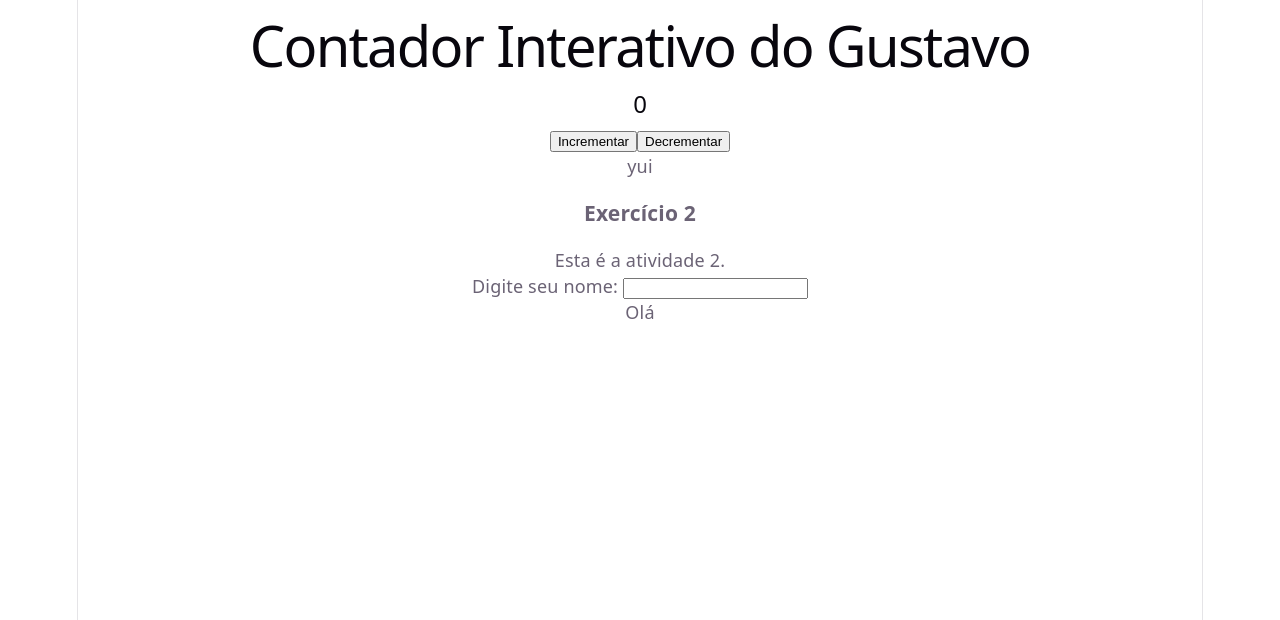
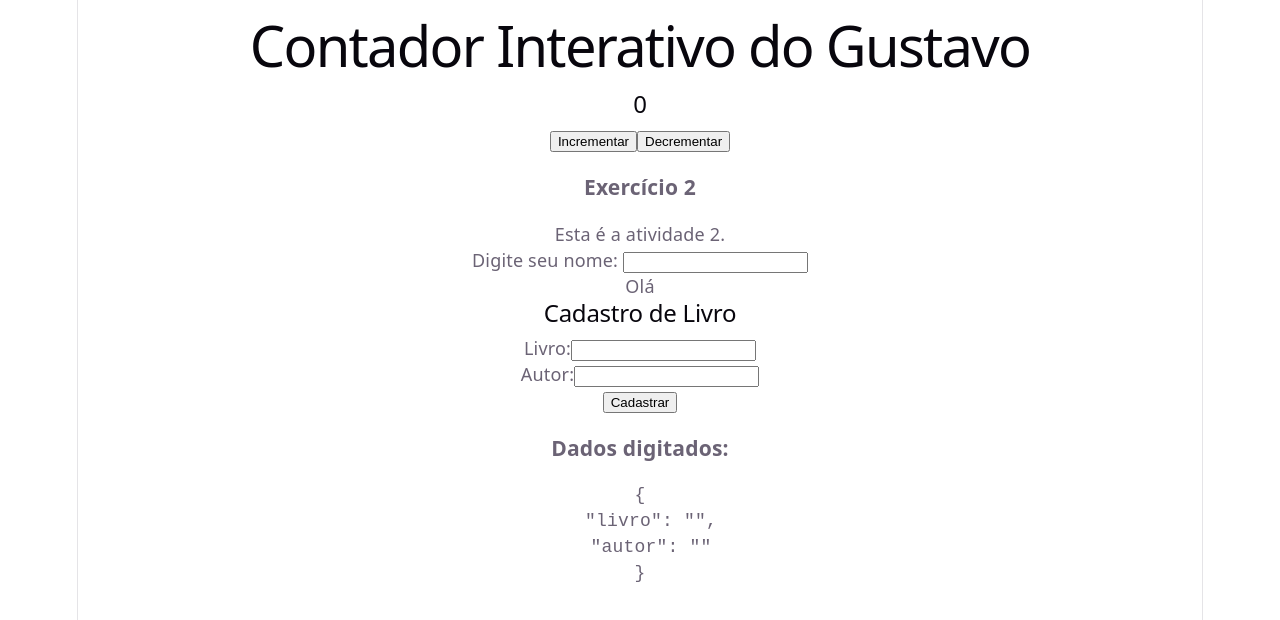
Before and after one commit to GustavoLVL/PROJETO-REACT-GUGU, a React (Vite) app in the folder my-app/: page / in a window 1280 px wide. Shown: the top 620 px of the page. Built offline with nearby package versions, Linux system fonts and the light colour scheme.

Commit message:
Gustavo29/032026

```diff
--- a/my-app/src/App.jsx
+++ b/my-app/src/App.jsx
@@ -1,13 +1,15 @@
 import './App.css'
 import Atividade1 from './Atividades/atividade1'
 import Atividade2 from './Atividades/atividade2'
+import AtividadeNova from './Atividades/atividadeNova'
 
 function App() {
   return (
     <>
       <div>
-       <Atividade1 />yui
-        <Atividade2 />
+       <Atividade1 />
+       <Atividade2 />
+        <AtividadeNova />
       </div>
     </>
   )
--- a/my-app/src/Atividades/atividadeNova.jsx
+++ b/my-app/src/Atividades/atividadeNova.jsx
@@ -0,0 +1,63 @@
+import { useState } from "react";
+
+function AtividadeNova() {
+
+  const [form, setForm] = useState({
+    livro: "",
+    autor: ""
+  });
+
+  function handleChange(event) {
+    const { name, value } = event.target;
+
+    setForm({
+      ...form,
+      [name]: value
+    });
+  }
+
+  function handleSubmit(event) {
+    event.preventDefault();
+
+    console.log("Livro:", form.livro);
+    console.log("Autor:", form.autor);
+  }
+
+  return (
+    <div>
+      <h2>Cadastro de Livro</h2>
+
+      <form onSubmit={handleSubmit}>
+
+        <div>
+          <label>Livro:</label>
+          <input
+            type="text"
+            name="livro"
+            value={form.livro}
+            onChange={handleChange}
+          />
+        </div>
+
+        <div>
+          <label>Autor:</label>
+          <input
+            type="text"
+            name="autor"
+            value={form.autor}
+            onChange={handleChange}
+          />
+        </div>
+
+        <button type="submit">Cadastrar</button>
+
+      </form>
+
+      <h3>Dados digitados:</h3>
+      <pre>{JSON.stringify(form, null, 2)}</pre>
+
+    </div>
+  );
+}
+
+export default AtividadeNova;
```
